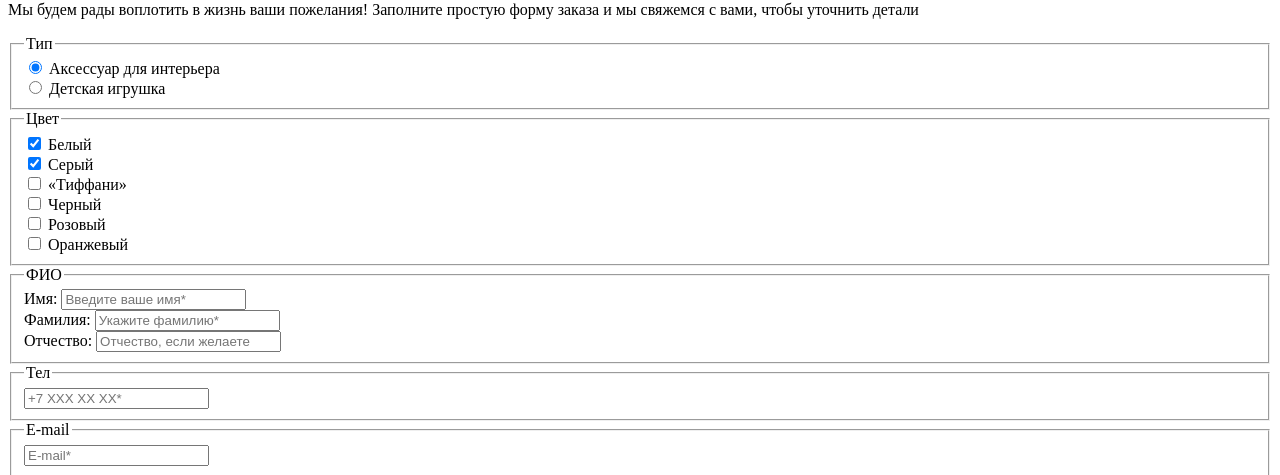
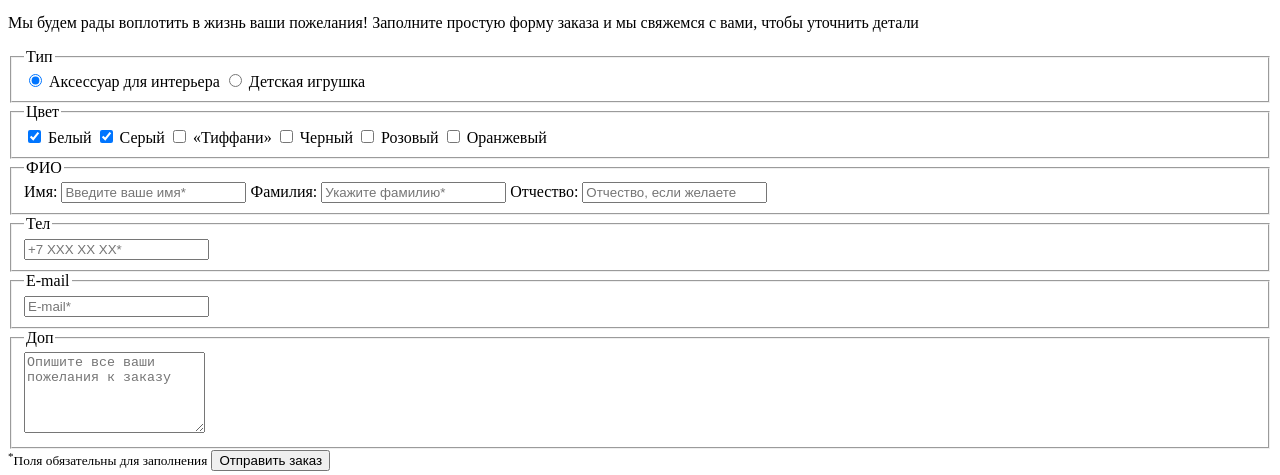
Before and after one commit to Agrippina1/182872-mishka, a website: page form.html in a window 1280 px wide. Shown: the part 229-704 px from the top of the page. Drawn offline with Linux system fonts and the light colour scheme.

Commit message:
Исправление ошибок

```diff
--- a/form.html
+++ b/form.html
@@ -6,7 +6,7 @@
   </head>
   <body>
     <header class="page-header  container">
-      <h2 class="visually-hidden">Мишка - вязание на заказ</h2>
+      <h1 class="visually-hidden">Мишка - вязание на заказ</h1>
       <nav class="main-nav  main-nav--nojs">
         <div class="main-nav__wrapper">
           <ul class="main-nav__items">
@@ -37,84 +37,56 @@
     </header>
     <section class="form">
       <div class="form__header  container">
-        <h1 class="form__title">Вязание на заказ</h1>
+        <h2 class="form__title">Вязание на заказ</h2>
         <p class="form__text">Мы будем рады воплотить в жизнь ваши пожелания!
         Заполните простую форму заказа и мы свяжемся с вами, чтобы уточнить детали</p>
       </div>
       <form class="form-field  container-padding" action="https://echo.htmlacademy.ru/" method="get">
         <fieldset class="form-field__type">
             <legend class="form-field__legend">Тип</legend>
-          <div class="form-field__container  form-field__container--radio">
-            <input class="form-field__input" id="accessorie-field" type="radio" name="button" checked>
-            <label class="form-field__label" for="accessorie-field">Аксессуар для интерьера</label>
-          </div>
-          <div class="form-field__container  form-field__container-radio">
-            <input class="form-field__input" id="toy-field" type="radio" name="button">
-            <label class="form-field__label" for="toy-field">Детская игрушка</label>
-          </div>
+            <input class="form-field__input  form-field__input--radio" id="accessorie-field" type="radio" name="button" checked>
+            <label class="form-field__label  form-field__label--radio" for="accessorie-field">Аксессуар для интерьера</label>
+            <input class="form-field__input  form-field__input--radio" id="toy-field" type="radio" name="button">
+            <label class="form-field__label  form-field__label--radio" for="toy-field">Детская игрушка</label>
         </fieldset>
         <fieldset class="form-field__color">
             <legend class="form-field__legend">Цвет</legend>
-          <div class="form-field__container  form-field__container--checkbox">
-            <input class="form-field__input" id="white-field" type="checkbox" name="white" checked>
-            <label class="form-field__label" for="white-field">Белый</label>
-          </div>
-          <div class="form-field__container  form-field__container--checkbox">
-            <input class="form-field__input" id="grey-field" type="checkbox" name="grey" checked>
-            <label class="form-field__label" for="grey-field">Серый</label>
-          </div>
-          <div class="form-field__container  form-field__container--checkbox">
-            <input class="form-field__input" id="tiffany-field" type="checkbox" name="tiffany">
-            <label class="form-field__label" for="tiffany-field">&laquo;Тиффани&raquo;</label>
-          </div>
-          <div class="form-field__container  form-field__container--checkbox">
-            <input class="form-field__input" id="black-field" type="checkbox" name="black">
-            <label class="form-field__label" for="black-field">Черный</label>
-          </div>
-          <div class="form-field__container  form-field__container--checkbox">
-            <input class="form-field__input" id="pink-field" type="checkbox" name="pink">
-            <label class="form-field__label" for="pink-field">Розовый</label>
-          </div>
-          <div class="form-field__container  form-field__container--checkbox">
-            <input class="form-field__input" id="orange-field" type="checkbox" name="orange">
-            <label class="form-field__label" for="orange-field">Оранжевый</label>
-          </div>
+            <input class="form-field__input  form-field__input--checkbox" id="white-field" type="checkbox" name="white" checked>
+            <label class="form-field__label  form-field__label--checkbox" for="white-field">Белый</label>
+            <input class="form-field__input  form-field__input--checkbox" id="grey-field" type="checkbox" name="grey" checked>
+            <label class="form-field__label  form-field__label--checkbox" for="grey-field">Серый</label>
+            <input class="form-field__input  form-field__input--checkbox" id="tiffany-field" type="checkbox" name="tiffany">
+            <label class="form-field__label  form-field__label--checkbox" for="tiffany-field">&laquo;Тиффани&raquo;</label>
+            <input class="form-field__input  form-field__input--checkbox" id="black-field" type="checkbox" name="black">
+            <label class="form-field__label  form-field__label--checkbox" for="black-field">Черный</label>
+            <input class="form-field__input  form-field__input--checkbox" id="pink-field" type="checkbox" name="pink">
+            <label class="form-field__label  form-field__label--checkbox" for="pink-field">Розовый</label>
+            <input class="form-field__input  form-field__input--checkbox" id="orange-field" type="checkbox" name="orange">
+            <label class="form-field__label  form-field__label--checkbox" for="orange-field">Оранжевый</label>
         </fieldset>
         <fieldset class="form-field__name">
             <legend class="form-field__legend">ФИО</legend>
-          <div class="form-field__container  form-field__container--name">
             <label class="form-field__label  form-field__label--name" for="first-name-field">Имя:</label>
             <input class="form-field__input  form-field__input--name" id="first-name-field" type="text" name="first-name" placeholder="Введите ваше имя*">
-          </div>
-          <div class="form-field__container  form-field__container--name">
             <label class="form-field__label  form-field__label--name" for="last-name-field">Фамилия:</label>
             <input class="form-field__input  form-field__input--name" id="last-name-field" type="text" name="last-name" placeholder="Укажите фамилию*">
-          </div>
-          <div class="form-field__container  form-field__container--name">
             <label class="form-field__label  form-field__label--name" for="middle-name-field">Отчество:</label>
             <input class="form-field__input  form-field__input--name" id="middle-name-field" type="text" name="middle-name" placeholder="Отчество, если желаете">
-          </div>
         </fieldset>
         <fieldset class="form-field-phone">
             <legend class="form-field__legend">Тел</legend>
-          <div class="form-field__container  form-field__container--phone">
-            <label class="form-field__label" for="tel-field"></label>
-            <input class="form-field__input  form-field__input--icon-phone" id="tel-field" type="tel" name="telephone" placeholder="+7 XXX XX XX*">
-          </div>
+            <label class="form-field__label  form-field__label--phone" for="tel-field"></label>
+            <input class="form-field__input  form-field__input--phone" id="tel-field" type="tel" name="telephone" placeholder="+7 XXX XX XX*">
         </fieldset>
         <fieldset class="form-field-email">
             <legend class="form-field__legend">E-mail</legend>
-          <div class="form-field__container  form-field__container--email">
-            <label class="form-field__label" for="email-field"></label>
-            <input class="form-field__input  form-field__input--icon-email" id="email-field" type="email" name="email" placeholder="E-mail*">
-          </div>
+            <label class="form-field__label  form-field__label--email" for="email-field"></label>
+            <input class="form-field__input  form-field__input--email" id="email-field" type="email" name="email" placeholder="E-mail*">
         </fieldset>
         <fieldset class="form-field-additionally">
             <legend class="form-field__legend">Доп</legend>
-          <div class="form-field__container  form-field__container--add">
-            <label class="form-field__label" for="message-field"></label>
-            <textarea class="form-field__textarea" id="message-field" name="message" rows="5" placeholder="Опишите все ваши пожелания к заказу"></textarea>
-          </div>
+            <label class="form-field__label  form-field__label--add" for="message-field"></label>
+            <textarea class="form-field__textarea  form-field__textarea--add" id="message-field" name="message" rows="5" placeholder="Опишите все ваши пожелания к заказу"></textarea>
         </fieldset>
         <small class="form__legend"><sup>*</sup>Поля обязательны для заполнения</small>
         <button class="btn form-field__btn" type="button">Отправить заказ</button>
```
Also changed, not shown: catalog.html (+3 -3 lines).
